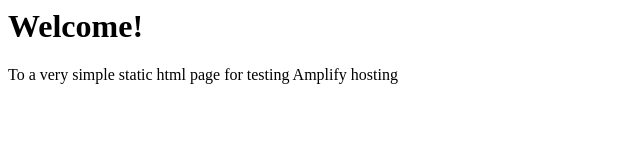
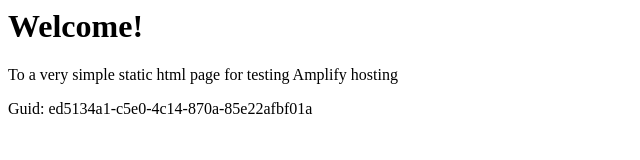
Before and after one commit to aws-aemilia-fra/Github-PR-Commit-Integration-Test-DoNotTouch-Gith-OKSLNVO2-v1-preprod-eu-central-1, a website: page src/index.html in a window 1280 px wide. Shown: the whole page, without its empty margins (0-640 px from the left). Drawn offline with Linux system fonts and the light colour scheme.

Commit message:
commit from integ tests

```diff
--- a/src/index.html
+++ b/src/index.html
@@ -1,3 +1,5 @@
+
+
 <html lang="en">
 
 <head>
@@ -10,6 +12,6 @@
 <body>
     <h1>Welcome!</h1>
     <p>To a very simple static html page for testing Amplify hosting</p>
-</body>
+    <p>Guid: ed5134a1-c5e0-4c14-870a-85e22afbf01a</p></body>
 
 </html>
```
